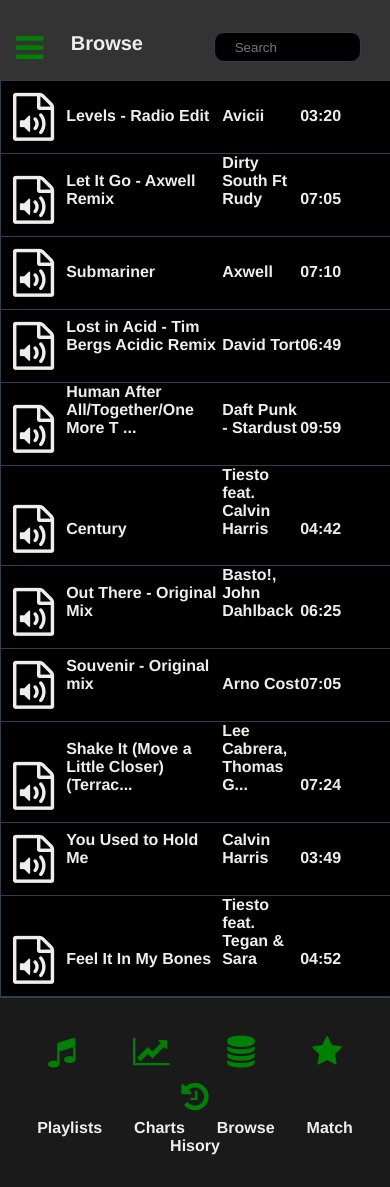
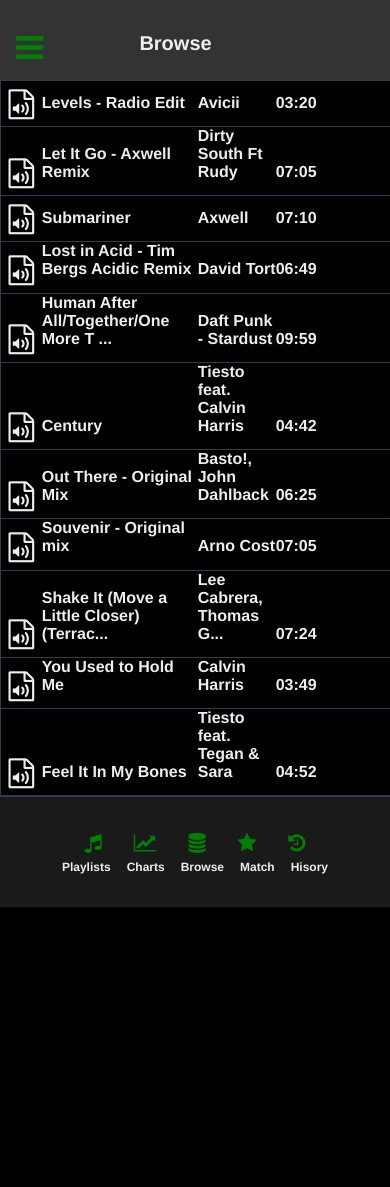
Before and after one commit to soundslikebliss/tembo, a Vue app: page / in a window 390 px wide. After the commit the page ends 907 px from the top, so only its background shows below. Built offline with nearby package versions, Linux system fonts and the light colour scheme.

Commit message:
responsive adjustments (font sizing)

```diff
--- a/src/FooterNav.vue
+++ b/src/FooterNav.vue
@@ -7,7 +7,7 @@
     </ul>
      <ul>
       <li v-for="link in links">
-         {{link.text}}
+         <span>{{link.text}}</span>
       </li>
     </ul>
   </div>
@@ -69,4 +69,16 @@
 i:hover {
   color: #fff;
 }
+
+@media screen and (max-width: 768px) {
+  i {
+    font-size: 20px;
+  }
+  li {
+  padding: 0 .5em;
+  }
+  span {
+    font-size: 12px;
+  }
+}
 </style>
--- a/src/Songs.vue
+++ b/src/Songs.vue
@@ -121,5 +121,8 @@
   #songs {
     width: 100%;
   }
+  i {
+    font-size: 30px;
+  }
 }
 </style>
--- a/src/TopNav.vue
+++ b/src/TopNav.vue
@@ -107,5 +107,8 @@
   .search {
     width: 90%;
   }
+  form {
+    display: none;
+  }
 }
 </style>
```
